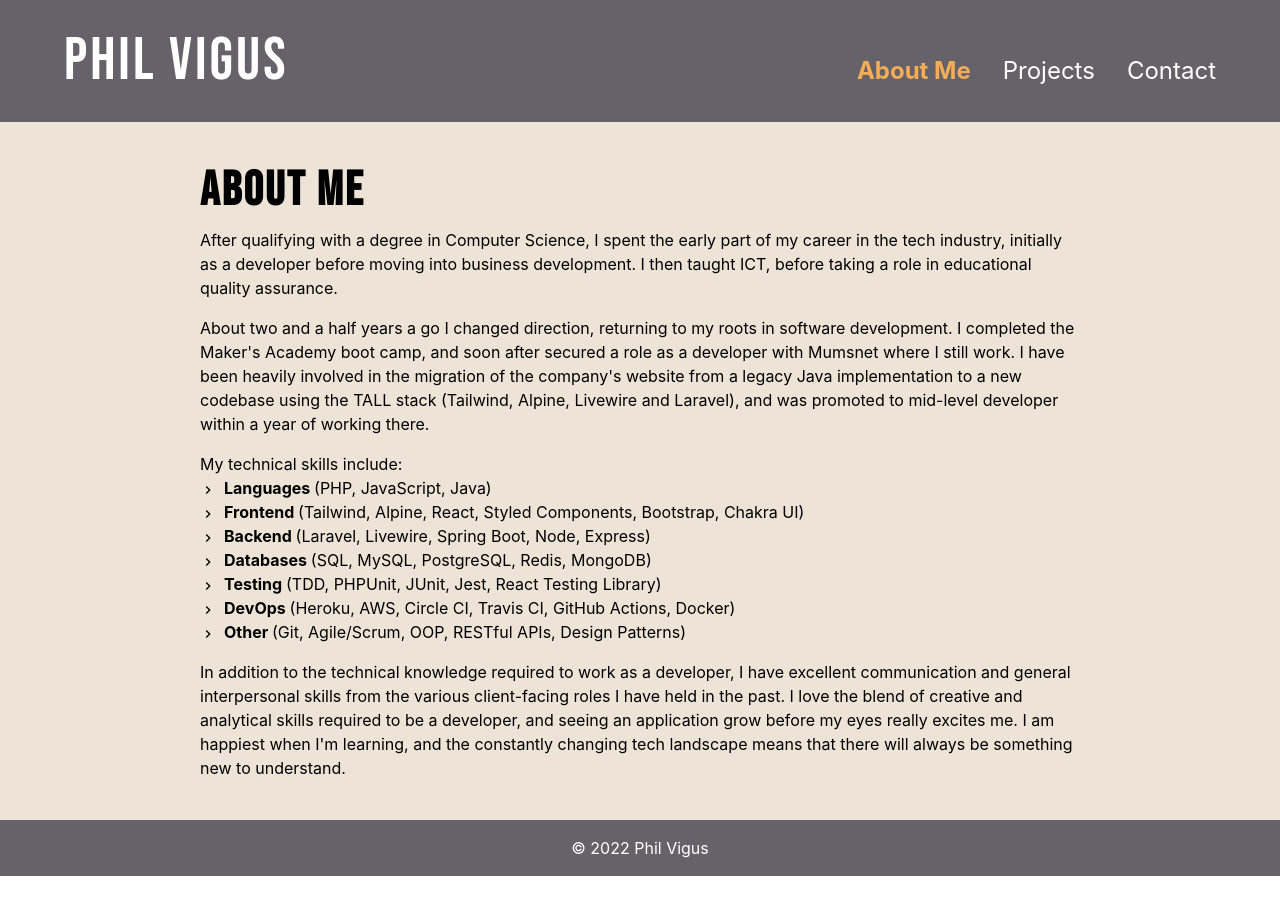
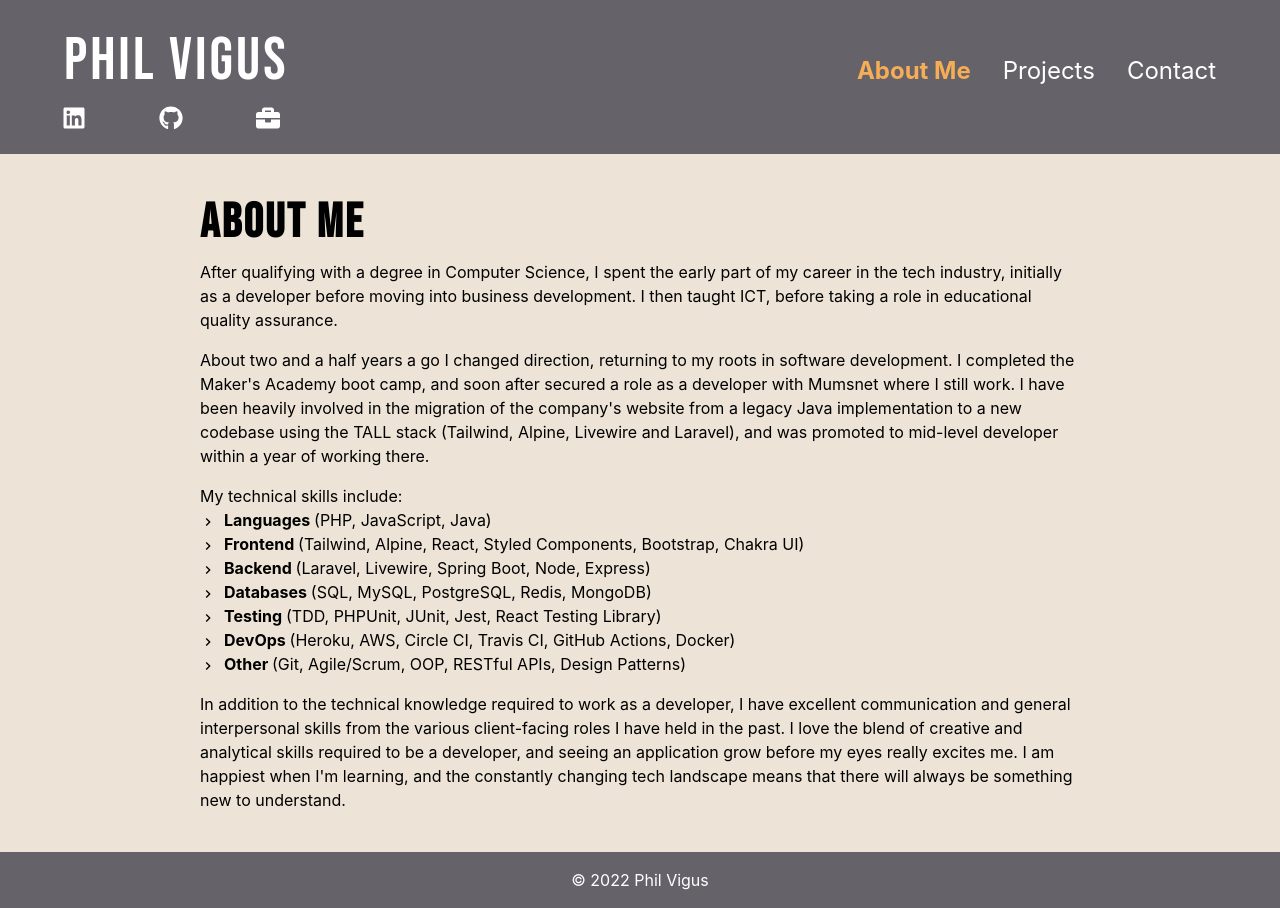
Before and after one commit to PhilipVigus/portfolio2, a React (Create React App) app: page /about in a window 1280 px wide. Before the commit the page ends 876 px from the top, so only its background shows below. Built offline with nearby package versions, Linux system fonts and the light colour scheme.

Commit message:
Add contact links

```diff
--- a/package.json
+++ b/package.json
@@ -16,6 +16,7 @@
     "prop-types": "^15.8.1",
     "react": "^17.0.2",
     "react-dom": "^17.0.2",
+    "react-icons": "^4.3.1",
     "react-router-dom": "^6.2.2",
     "react-scripts": "5.0.0",
     "sanitize-html": "^2.7.0",
--- a/src/components/header/Header.jsx
+++ b/src/components/header/Header.jsx
@@ -9,9 +9,11 @@ import {
   IconButton,
   Text
 } from '@chakra-ui/react';
+import { FaLinkedin, FaGithub, FaBriefcase } from 'react-icons/fa';
 
 import { useState } from 'react';
 import Links from './Links';
+import SocialLink from './SocialLink';
 
 function Header() {
   const [isMobile] = useMediaQuery('(max-width: 768px)');
@@ -22,9 +24,22 @@ function Header() {
   return (
     <Box bg="mid" color="white">
       <Flex w="100%" px={[8, null, 10, 16]} py={4} justify="space-between" alignItems="baseline">
-        <Text fontFamily="Bebas Neue" fontSize="6xl" letterSpacing="wider">
-          Phil Vigus
-        </Text>
+        <Box>
+          <Text fontFamily="Bebas Neue" fontSize="6xl" letterSpacing="wider">
+            Phil Vigus
+          </Text>
+          <Flex mt={-2} alignItems="center" justifyContent="space-between" ms={-2.5}>
+            <SocialLink href="https://www.linkedin.com/in/philvigus/">
+              <FaLinkedin size="1.5em" />
+            </SocialLink>
+            <SocialLink href="https://github.com/PhilipVigus">
+              <FaGithub size="1.5em" />
+            </SocialLink>
+            <SocialLink href="./documents/philvigus_cv.pdf">
+              <FaBriefcase size="1.5em" />
+            </SocialLink>
+          </Flex>
+        </Box>
         {!isMobile && (
           <HStack spacing="8">
             <Links />
--- /dev/null
+++ b/src/components/header/SocialLink.jsx
@@ -0,0 +1,17 @@
+import { Button, Link } from '@chakra-ui/react';
+import PropTypes from 'prop-types';
+
+function SocialLink({ children, href }) {
+  return (
+    <Button as={Link} bg="mid" href={href} target="_blank" _hover={{ bg: 'mid' }} p={0} m={0}>
+      {children}
+    </Button>
+  );
+}
+
+SocialLink.propTypes = {
+  children: PropTypes.node.isRequired,
+  href: PropTypes.string.isRequired
+};
+
+export default SocialLink;
```
Also changed, not shown: 2 other files (tests, documents, lock files or other folders).
